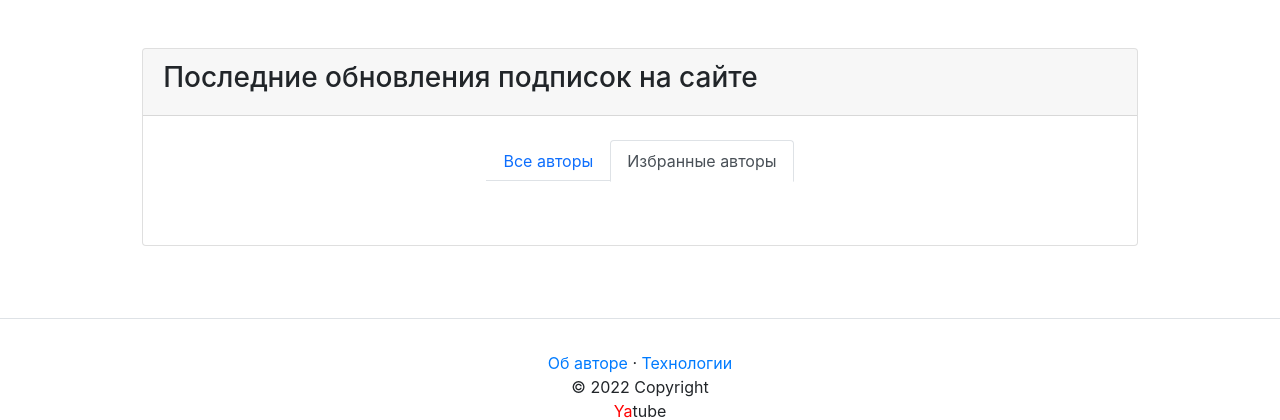
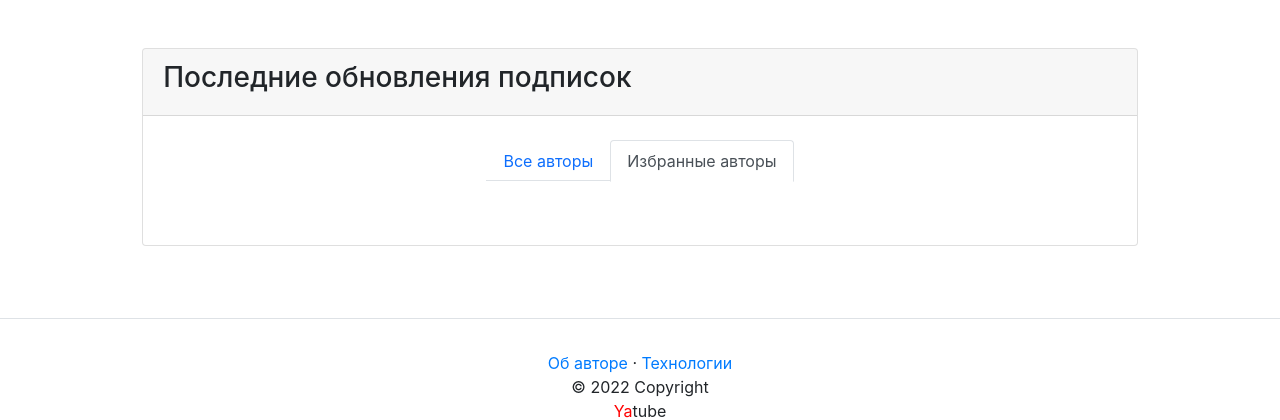
Before and after one commit to TheSuncatcher222/yatube_social_network, a Django app: page /follow/ in a window 1280 px wide. Shown: the part 63-483 px from the top of the page. Run offline with Django 3.2, Linux system fonts and the light colour scheme; the visitor is signed in with stand-in values (Sample User, id 1); data comes from the database, SQL or seed files in the repository; data that the repository does not hold is empty; some libraries are stand-ins or nearby versions.

Commit message:
Change titles

```diff
--- a/yatube/templates/includes/posts/follow.html
+++ b/yatube/templates/includes/posts/follow.html
@@ -1,9 +1,9 @@
 {% extends 'posts/posts_show_page.html' %}
 {% block head_title %}
-  Yatube | Последние обновления подписок на сайте
+  Yatube | Последние обновления подписок
 {% endblock %}
 {% block container_header %}
-  Последние обновления подписок на сайте
+  Последние обновления подписок
 {% endblock %}
 {% block swithcer %}
   {% include 'includes/posts/switcher.html' %}
```
